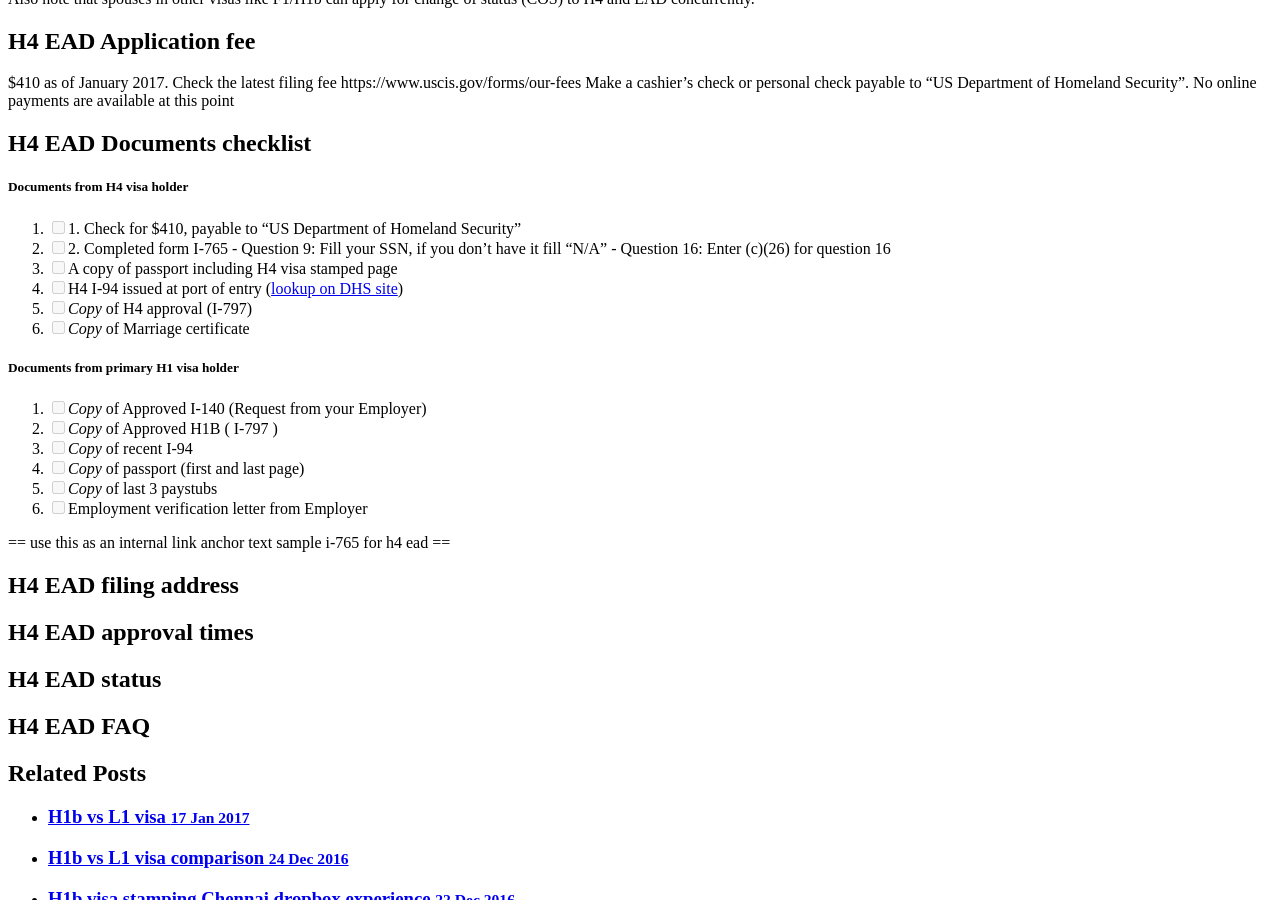
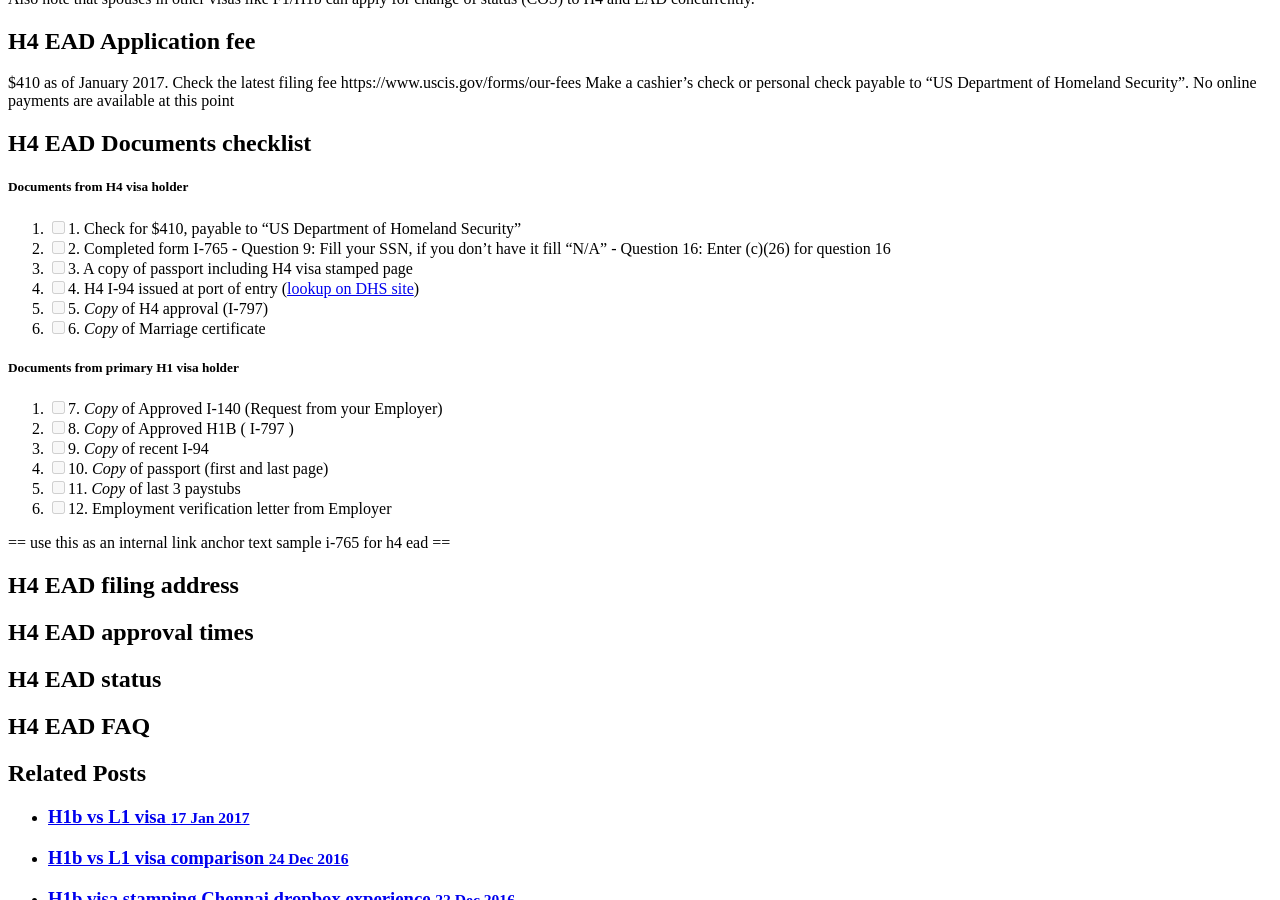
Before and after one commit to gitforwork2/gitforwork.github.io, a Jekyll site: the page built from _posts/2017-01-19-h4-ead-application.md, in a window 1280 px wide and 900 px high, scrolled down 696 px. Built offline with Jekyll 4.4.1, drawn with Linux system fonts in a browser that asks for light colours; nearby versions of some CDN libraries; comment, search, counter and statistics services are not loaded.

Commit message:
Update 2017-01-19-h4-ead-application.md

```diff
--- a/_posts/2017-01-19-h4-ead-application.md
+++ b/_posts/2017-01-19-h4-ead-application.md
@@ -34,23 +34,23 @@ Make a cashier's check or personal check payable to "US Department of Homeland S
 
 ##### Documents from H4 visa holder
 
-1. [ ] 1. Check for $410, payable to "US Department of Homeland Security"
-2. [ ] 2. Completed form I-765
-       - Question 9:  Fill your SSN, if you don't have it fill "N/A"
-       - Question 16: Enter (c)(26) for question 16
-3.  [ ] A copy of passport including H4 visa stamped page
-4.  [ ] H4 I-94 issued at port of entry ([lookup on DHS site](https://i94.cbp.dhs.gov/I94/#/recent-search))
-5.  [ ] *Copy* of H4 approval (I-797)
-6.  [ ] *Copy* of Marriage certificate
+1. [ ] 1.  Check for $410, payable to "US Department of Homeland Security"
+2. [ ] 2.  Completed form I-765
+              - Question 9:  Fill your SSN, if you don't have it fill "N/A"
+              - Question 16: Enter (c)(26) for question 16
+3.  [ ] 3.  A copy of passport including H4 visa stamped page
+4.  [ ] 4.  H4 I-94 issued at port of entry ([lookup on DHS site](https://i94.cbp.dhs.gov/I94/#/recent-search))
+5.  [ ] 5.  *Copy* of H4 approval (I-797)
+6.  [ ] 6.  *Copy* of Marriage certificate
 
 ##### Documents from primary H1 visa holder
 
-7.  [ ] *Copy* of Approved I-140 (Request from your Employer)
-8.  [ ] *Copy* of Approved H1B ( I-797 )
-9.  [ ] *Copy* of recent I-94
-10. [ ] *Copy* of passport (first and last page)
-11. [ ] *Copy* of last 3 paystubs
-12. [ ] Employment verification letter from Employer
+7.  [ ] 7.  *Copy* of Approved I-140 (Request from your Employer)
+8.  [ ] 8.  *Copy* of Approved H1B ( I-797 )
+9.  [ ] 9.  *Copy* of recent I-94
+10. [ ] 10. *Copy* of passport (first and last page)
+11. [ ] 11. *Copy* of last 3 paystubs
+12. [ ] 12. Employment verification letter from Employer
 
 == use this as an internal link anchor text sample i-765 for h4 ead ==
 ## H4 EAD filing address
```
